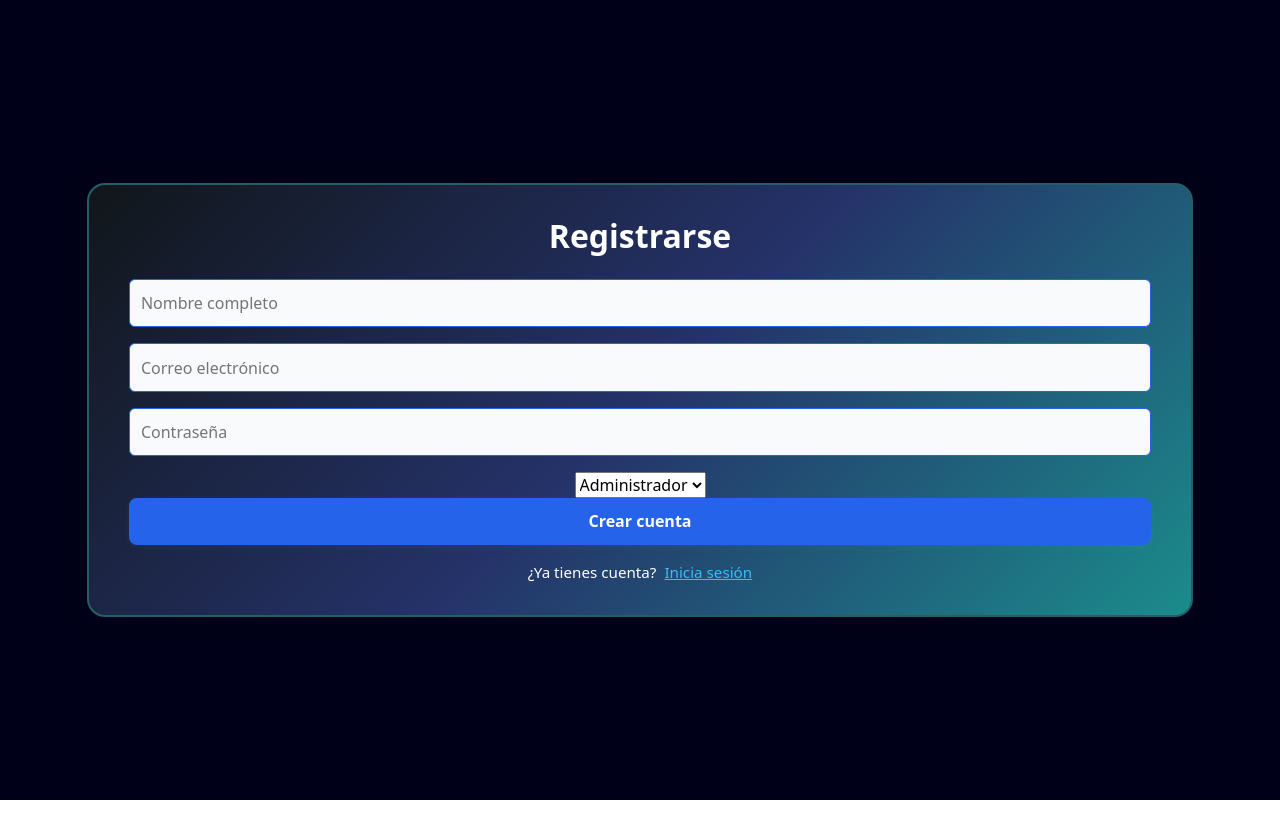
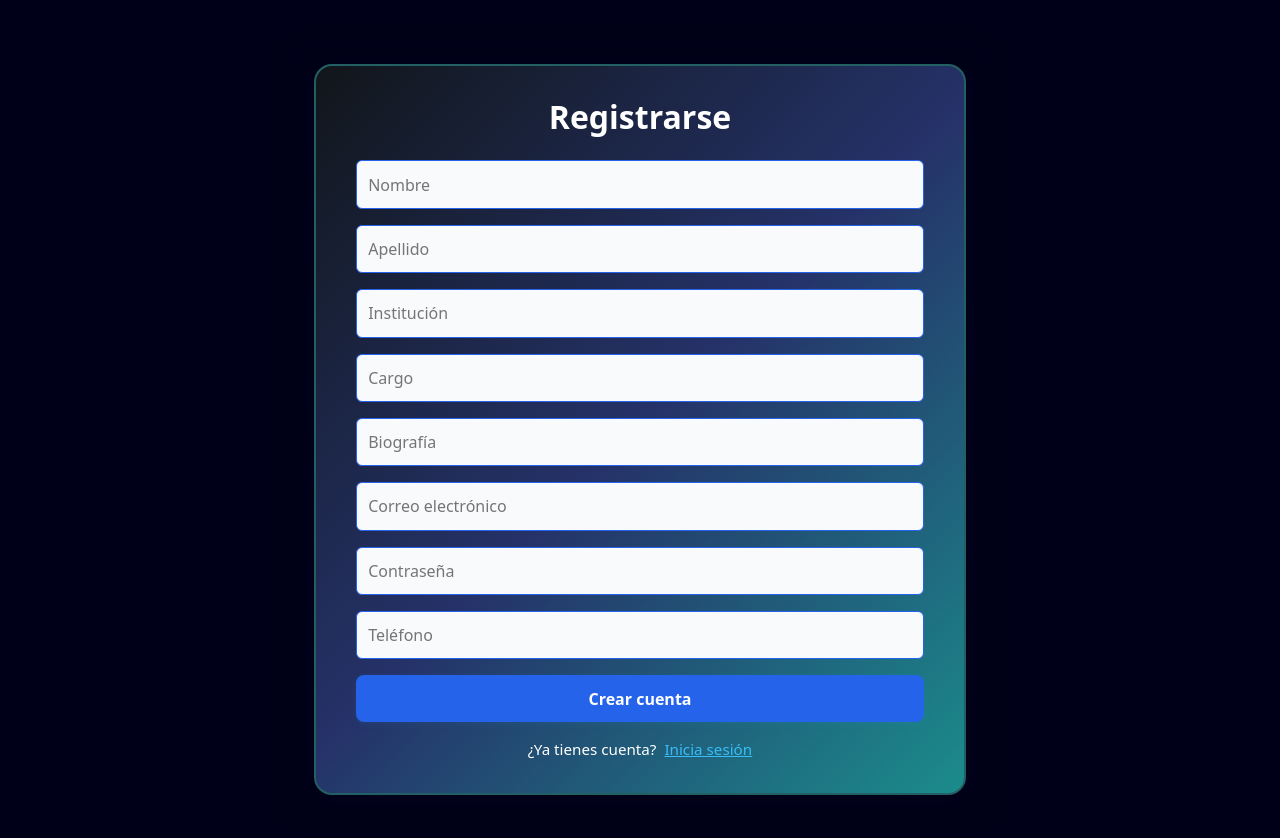
Before and after one commit to JuanCalpa/MonitoreoCalidadAire2.0, a React (Vite) app in the folder frontend/CalidadAire/: page /register in a window 1280 px wide. Shown: the top 838 px of the page. Before the commit the page ends 800 px from the top, so only its background shows below. Built offline with nearby package versions, Linux system fonts and the light colour scheme; no server answers.

Commit message:
primer sprint

```diff
--- a/frontend/CalidadAire/src/StyleComponents/loginForm.css
+++ b/frontend/CalidadAire/src/StyleComponents/loginForm.css
@@ -1,10 +1,9 @@
 .login-container {
-  display: flex;
-  flex-direction: column;
-  align-items: center;
-  justify-content: center;
-  min-height: 100vh;
-
+  max-width: 700px;
+  margin: 40px auto; /* margen arriba/abajo y centrado horizontal */
+  padding: 24px;
+  border-radius: 12px;
+  box-shadow: 0 2px 16px rgba(0,0,0,0.08);
 }
 
 .login-card {
--- a/frontend/CalidadAire/src/components/LoginForm.jsx
+++ b/frontend/CalidadAire/src/components/LoginForm.jsx
@@ -12,25 +12,21 @@ const handleSubmit = async (e) => {
     e.preventDefault();
 
     try {
-    const response = await fetch('http://localhost:3000/api/sql/login', {
+      const response = await fetch('http://localhost:3000/api/usuarios/login', {
         method: 'POST',
         headers: {
           'Content-Type': 'application/json',
         },
-      body: JSON.stringify({ correo: email, contraseña: password }),
+        body: JSON.stringify({ correo: email, contrasena: password }),
       });
 
       const data = await response.json();
-    console.log('Respuesta de la API:', data); // <-- Agrega este log
+      console.log('Respuesta de la API:', data);
 
       if (response.ok && data.success) {
         alert('Inicio de sesión exitoso');
-      console.log('Usuario:', data.user); // <-- Agrega este log
-      if (data.user.tipo === 'admin') {
-        navigate('/admin');
-      } else if (data.user.tipo === 'investigador') {
-        navigate('/invitado');
-      }
+        console.log('Usuario:', data.user);
+        navigate('/invitado'); // Redirección aquí
       } else {
         alert(`Error: ${data.error || 'Credenciales inválidas'}`);
       }
@@ -39,6 +35,7 @@ const handleSubmit = async (e) => {
       alert('Error al conectar con el servidor');
     }
   };
+
   const handleRegister = () => {
     navigate('/register');
   };
--- a/frontend/CalidadAire/src/components/RegisterForm.jsx
+++ b/frontend/CalidadAire/src/components/RegisterForm.jsx
@@ -4,31 +4,31 @@ import '../StyleComponents/LoginForm.css';
 
 const RegisterForm = () => {
   const [nombre, setNombre] = useState('');
-  const [email, setEmail] = useState('');
-  const [password, setPassword] = useState('');
-  const [tipo, setTipo] = useState('admin'); // Valor predeterminado
+  const [apellido, setApellido] = useState('');
   const [institucion, setInstitucion] = useState('');
   const [cargo, setCargo] = useState('');
   const [biografia, setBiografia] = useState('');
+  const [correo, setCorreo] = useState('');
+  const [contrasena, setContrasena] = useState('');
+  const [telefono, setTelefono] = useState('');
   const navigate = useNavigate();
 
   const handleSubmit = async (e) => {
     e.preventDefault();
 
-    // Crear el objeto de datos
     const userData = {
       nombre,
-      correo: email,
-      contraseña: password,
-      tipo,
-      institucion: tipo === 'investigador' ? institucion : undefined,
-      cargo: tipo === 'investigador' ? cargo : undefined,
-      biografia: tipo === 'investigador' ? biografia : undefined,
+      apellido,
+      institucion,
+      cargo,
+      biografia,
+      correo,
+      contrasena,
+      telefono
     };
 
     try {
-      // Llamar a la API para registrar el usuario
-      const response = await fetch('http://localhost:3000/api/sql/user', {
+      const response = await fetch('http://localhost:3000/api/usuarios/crear', {
         method: 'POST',
         headers: {
           'Content-Type': 'application/json',
@@ -38,7 +38,7 @@ const RegisterForm = () => {
 
       if (response.ok) {
         alert('Usuario registrado con éxito');
-        navigate('/login'); // Redirigir al login
+        navigate('/login');
       } else {
         const errorData = await response.json();
         alert(`Error: ${errorData.error || 'No se pudo registrar el usuario'}`);
@@ -59,35 +59,18 @@ const RegisterForm = () => {
         <h2>Registrarse</h2>
         <input
           type="text"
-          placeholder="Nombre completo"
+          placeholder="Nombre"
           value={nombre}
           onChange={(e) => setNombre(e.target.value)}
           required
         />
         <input
-          type="email"
-          placeholder="Correo electrónico"
-          value={email}
-          onChange={(e) => setEmail(e.target.value)}
+          type="text"
+          placeholder="Apellido"
+          value={apellido}
+          onChange={(e) => setApellido(e.target.value)}
           required
         />
-        <input
-          type="password"
-          placeholder="Contraseña"
-          value={password}
-          onChange={(e) => setPassword(e.target.value)}
-          required
-        />
-        <select
-          value={tipo}
-          onChange={(e) => setTipo(e.target.value)}
-          required
-        >
-          <option value="admin">Administrador</option>
-          <option value="investigador">Investigador</option>
-        </select>
-        {tipo === 'investigador' && (
-          <>
         <input
           type="text"
           placeholder="Institución"
@@ -102,14 +85,34 @@ const RegisterForm = () => {
           onChange={(e) => setCargo(e.target.value)}
           required
         />
-            <textarea
+        <input
+          type="text"
           placeholder="Biografía"
           value={biografia}
           onChange={(e) => setBiografia(e.target.value)}
           required
         />
-          </>
-        )}
+        <input
+          type="email"
+          placeholder="Correo electrónico"
+          value={correo}
+          onChange={(e) => setCorreo(e.target.value)}
+          required
+        />
+        <input
+          type="password"
+          placeholder="Contraseña"
+          value={contrasena}
+          onChange={(e) => setContrasena(e.target.value)}
+          required
+        />
+        <input
+          type="text"
+          placeholder="Teléfono"
+          value={telefono}
+          onChange={(e) => setTelefono(e.target.value)}
+          required
+        />
         <button type="submit">Crear cuenta</button>
         <div className="register-link">
           ¿Ya tienes cuenta?{' '}
```
Also changed, not shown: frontend/CalidadAire/src/components/Login.jsx (deleted), 1 other file (tests, documents, lock files or other folders). Lines whose indentation alone changed are shown as unchanged.
